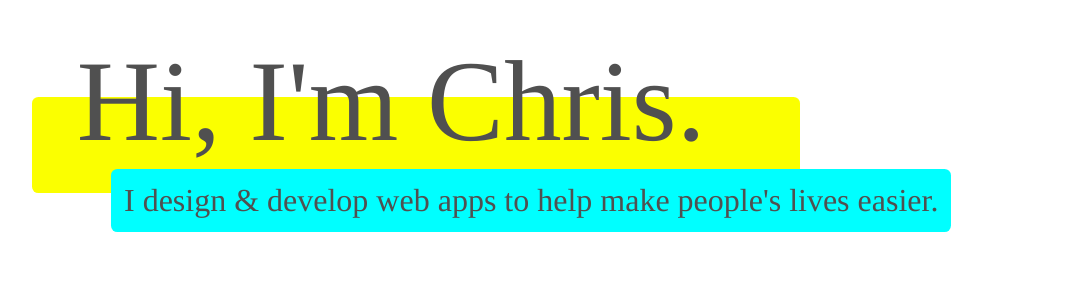
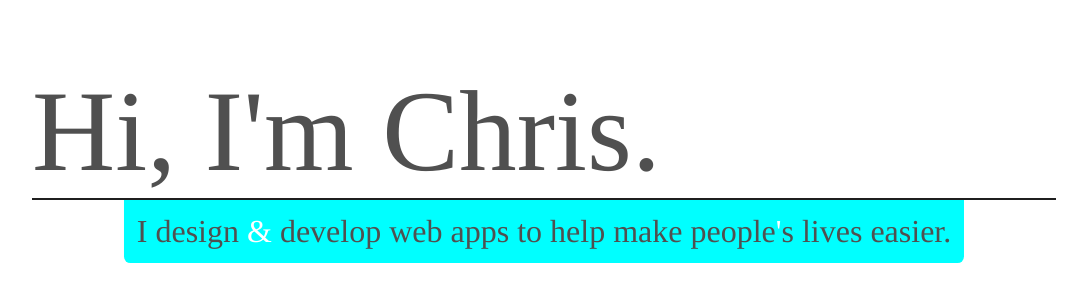
Before and after one commit to ck2e14/portfoliov4, a React (Create React App) app: page / in a window 1280 px wide. Shown: the part 255-556 px from the top of the page, without its empty margins (160-1247 px from the left). Built offline with nearby package versions, Linux system fonts and the light colour scheme.

Commit message:
anims to entrance in landing.js

```diff
--- a/src/Components/Landing/Landing.css
+++ b/src/Components/Landing/Landing.css
@@ -1,21 +1,25 @@
 .landing-container {
    height: 100%;
    width: 100%;
+   padding-left: 5%;
 }
 
 .my-name {
    position: relative;
-   top: 25%;
+   top: 40%;
    left: 50%;
    transform: translate(-50%);
    /* border-radius: .5vw; */
-   height: 30%;
-   width: 70%;
+   height: fit-content;
+   width: 80%;
+   border-bottom: 2px solid rgb(31, 31, 31);
    /* background-color: #00FFFF; */
    /* background: linear-gradient(180deg, #ffffff 70%, #00FFFF 50%); */
    font-size: 9vw;
    color: rgb(80, 80, 80);
    transition: all .25s;;
+	-webkit-animation: text-focus-in 1s cubic-bezier(0.550, 0.085, 0.680, 0.530) both;
+   animation: text-focus-in 1s cubic-bezier(0.550, 0.085, 0.680, 0.530) both;
 }
 
 .my-name span {
@@ -24,34 +28,50 @@
    left: 5%;
 }
 
-.blue-bg {
-   position: absolute;
-   top: 44%;
-   left: 45%;
-   transform: translate(-50%);
-   border-radius: .5vw;
-   height: 12%;
-   width: 60%;
-   background-color: #fbff00;
-
-   /* background: linear-gradient(180deg, #ffffff 70%, #00FFFF 50%); */
-   font-size: 9vw;
-   color: rgb(80, 80, 80);
-   transition: all .25s;
-}
-
 .tagline {
    position: relative;
-   top: 23%;
-   left: 54%;
+   top: 40%;
+   left: 50%;
    transform: translate(-50%);
    width: fit-content;
-   background-color: #fbff00;
    background-color: #00FFFF;
-
    color: rgb(80, 80, 80);
    font-size: 2.5vw;
    border-radius: .5vw;
+   border-top-right-radius: 0;
+   border-top-left-radius: 0;
    padding: 1%;
    transition: all .25s;
+   -webkit-animation: text-focus-in 1s cubic-bezier(0.550, 0.085, 0.680, 0.530) both;
+   animation: text-focus-in 1s cubic-bezier(0.550, 0.085, 0.680, 0.530) both;
+   animation-delay:.75s;
 }
+
+.tagline span {
+   color: white;
+}
+
+@-webkit-keyframes text-focus-in {
+   0% {
+      -webkit-filter: blur(12px);
+               filter: blur(12px);
+      opacity: 0;
+   }
+   100% {
+      -webkit-filter: blur(0px);
+               filter: blur(0px);
+      opacity: 1;
+   }
+   }
+   @keyframes text-focus-in {
+   0% {
+      -webkit-filter: blur(12px);
+               filter: blur(12px);
+      opacity: 0;
+   }
+   100% {
+      -webkit-filter: blur(0px);
+               filter: blur(0px);
+      opacity: 1;
+   }
+}
--- a/src/Components/Landing/Landing.js
+++ b/src/Components/Landing/Landing.js
@@ -5,14 +5,12 @@ const Landing = () => {
    return (
       <div className="landing-container">
 
-         <div className="blue-bg"></div>
-
          <div className="my-name">
-            <span> Hi, I'm Chris. </span>
+             Hi, I'm Chris.
          </div>
 
          <div className="tagline">
-            I design & develop web apps to help make people's lives easier.
+            I design <span>&</span> develop web apps to help make people<span>'</span>s lives easier.
          </div>
 
       </div>
```
